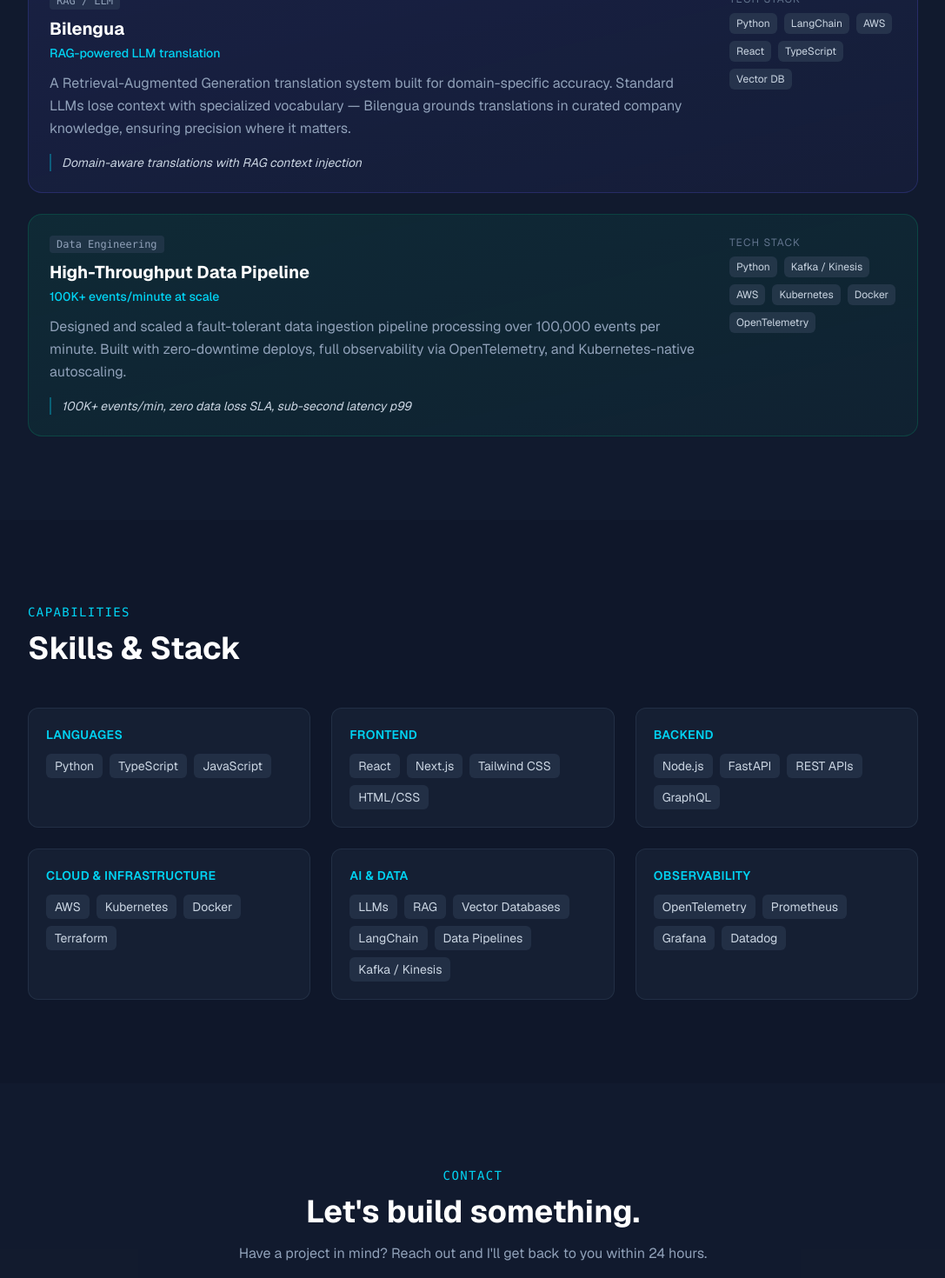
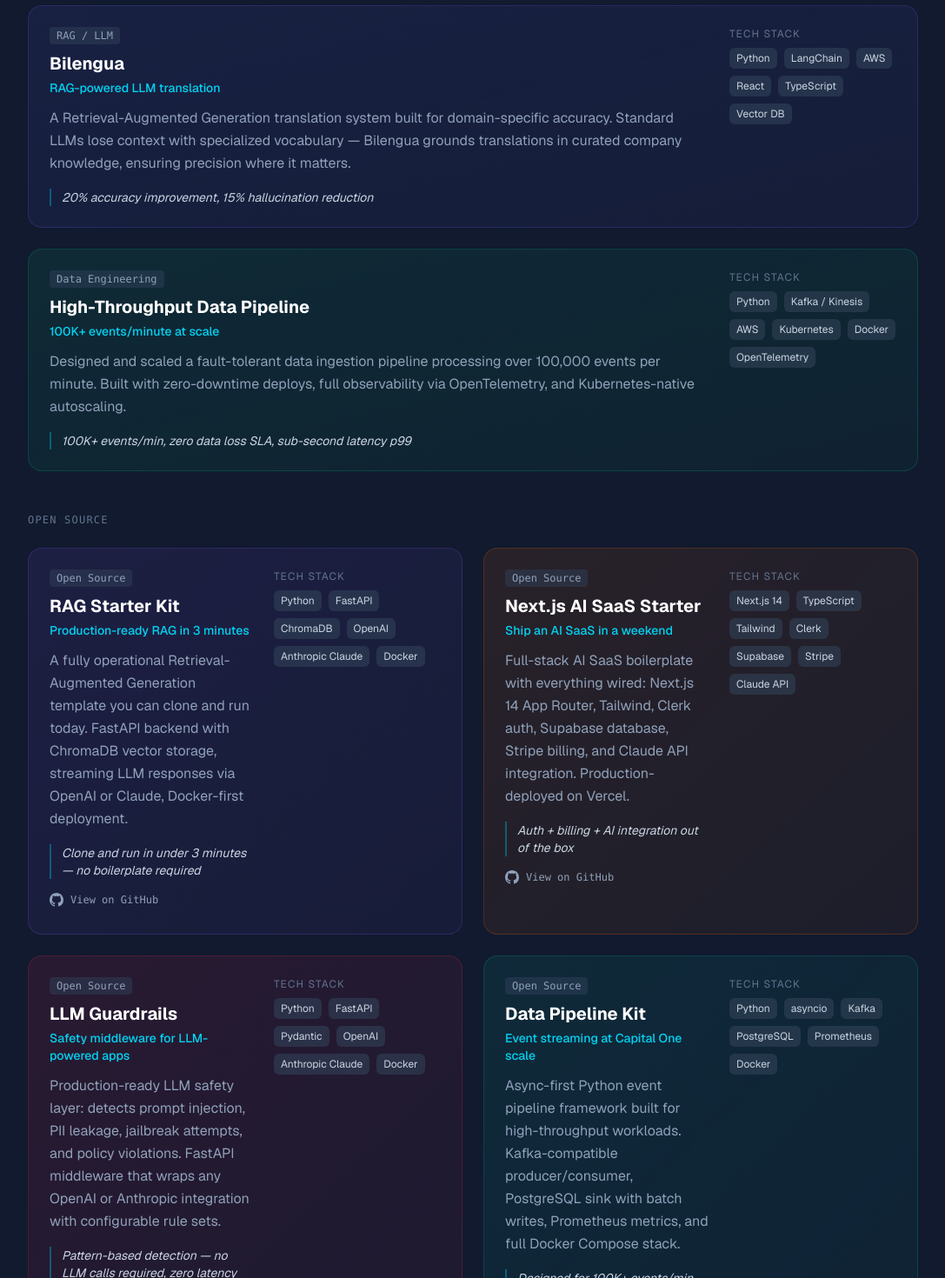
Before and after one commit to Conrady82/conradpreston-portfolio, a Next.js app: page / in a window 1280 px wide. Shown: the part 2120-3590 px from the top of the page at 87% size, without its empty margins (96-1183 px from the left). Built offline with nearby package versions, Linux system fonts and the light colour scheme.

Commit message:
feat: add open source projects section with GitHub links (rag-starter-kit, nextjs-ai-saas-starter, llm-guardrails, data-pipeline-kit)

```diff
--- a/components/Projects.tsx
+++ b/components/Projects.tsx
@@ -3,7 +3,7 @@
 import { useInView } from "framer-motion";
 import { useRef } from "react";
 
-const projects = [
+const workProjects = [
   {
     name: "Agent Assist",
     tagline: "AI-powered documentation search",
@@ -14,6 +14,7 @@
     color: "from-cyan-500/10 to-cyan-500/5",
     border: "border-cyan-500/20 hover:border-cyan-500/50",
     tag: "AI / NLP",
+    github: null,
   },
   {
     name: "Bilengua",
@@ -21,10 +22,11 @@
     description:
       "A Retrieval-Augmented Generation translation system built for domain-specific accuracy. Standard LLMs lose context with specialized vocabulary — Bilengua grounds translations in curated company knowledge, ensuring precision where it matters.",
     tech: ["Python", "LangChain", "AWS", "React", "TypeScript", "Vector DB"],
-    highlight: "Domain-aware translations with RAG context injection",
+    highlight: "20% accuracy improvement, 15% hallucination reduction",
     color: "from-indigo-500/10 to-indigo-500/5",
     border: "border-indigo-500/20 hover:border-indigo-500/50",
     tag: "RAG / LLM",
+    github: null,
   },
   {
     name: "High-Throughput Data Pipeline",
@@ -36,8 +38,125 @@
     color: "from-emerald-500/10 to-emerald-500/5",
     border: "border-emerald-500/20 hover:border-emerald-500/50",
     tag: "Data Engineering",
+    github: null,
   },
 ];
+
+const openSourceProjects = [
+  {
+    name: "RAG Starter Kit",
+    tagline: "Production-ready RAG in 3 minutes",
+    description:
+      "A fully operational Retrieval-Augmented Generation template you can clone and run today. FastAPI backend with ChromaDB vector storage, streaming LLM responses via OpenAI or Claude, Docker-first deployment.",
+    tech: ["Python", "FastAPI", "ChromaDB", "OpenAI", "Anthropic Claude", "Docker"],
+    highlight: "Clone and run in under 3 minutes — no boilerplate required",
+    color: "from-violet-500/10 to-violet-500/5",
+    border: "border-violet-500/20 hover:border-violet-500/50",
+    tag: "Open Source",
+    github: "https://github.com/Conrady82/rag-starter-kit",
+  },
+  {
+    name: "Next.js AI SaaS Starter",
+    tagline: "Ship an AI SaaS in a weekend",
+    description:
+      "Full-stack AI SaaS boilerplate with everything wired: Next.js 14 App Router, Tailwind, Clerk auth, Supabase database, Stripe billing, and Claude API integration. Production-deployed on Vercel.",
+    tech: ["Next.js 14", "TypeScript", "Tailwind", "Clerk", "Supabase", "Stripe", "Claude API"],
+    highlight: "Auth + billing + AI integration out of the box",
+    color: "from-orange-500/10 to-orange-500/5",
+    border: "border-orange-500/20 hover:border-orange-500/50",
+    tag: "Open Source",
+    github: "https://github.com/Conrady82/nextjs-ai-saas-starter",
+  },
+  {
+    name: "LLM Guardrails",
+    tagline: "Safety middleware for LLM-powered apps",
+    description:
+      "Production-ready LLM safety layer: detects prompt injection, PII leakage, jailbreak attempts, and policy violations. FastAPI middleware that wraps any OpenAI or Anthropic integration with configurable rule sets.",
+    tech: ["Python", "FastAPI", "Pydantic", "OpenAI", "Anthropic Claude", "Docker"],
+    highlight: "Pattern-based detection — no LLM calls required, zero latency overhead",
+    color: "from-rose-500/10 to-rose-500/5",
+    border: "border-rose-500/20 hover:border-rose-500/50",
+    tag: "Open Source",
+    github: "https://github.com/Conrady82/llm-guardrails",
+  },
+  {
+    name: "Data Pipeline Kit",
+    tagline: "Event streaming at Capital One scale",
+    description:
+      "Async-first Python event pipeline framework built for high-throughput workloads. Kafka-compatible producer/consumer, PostgreSQL sink with batch writes, Prometheus metrics, and full Docker Compose stack.",
+    tech: ["Python", "asyncio", "Kafka", "PostgreSQL", "Prometheus", "Docker"],
+    highlight: "Designed for 100K+ events/min — the same architecture behind my Capital One pipeline",
+    color: "from-teal-500/10 to-teal-500/5",
+    border: "border-teal-500/20 hover:border-teal-500/50",
+    tag: "Open Source",
+    github: "https://github.com/Conrady82/data-pipeline-kit",
+  },
+];
+
+type Project = {
+  name: string;
+  tagline: string;
+  description: string;
+  tech: string[];
+  highlight: string;
+  color: string;
+  border: string;
+  tag: string;
+  github: string | null;
+};
+
+function ProjectCard({ project, i, inView }: { project: Project; i: number; inView: boolean }) {
+  return (
+    <motion.div
+      initial={{ opacity: 0, y: 30 }}
+      animate={inView ? { opacity: 1, y: 0 } : {}}
+      transition={{ duration: 0.5, delay: i * 0.1 + 0.2 }}
+      className={`p-6 rounded-2xl bg-gradient-to-br ${project.color} border ${project.border} transition-all duration-300`}
+    >
+      <div className="flex flex-col md:flex-row md:items-start gap-6">
+        <div className="flex-1">
+          <div className="flex items-center gap-3 mb-2">
+            <span className="text-xs font-mono text-slate-400 bg-slate-700/50 px-2 py-0.5 rounded">
+              {project.tag}
+            </span>
+          </div>
+          <h3 className="text-xl font-bold text-white mb-1">{project.name}</h3>
+          <p className="text-cyan-400 text-sm font-medium mb-3">{project.tagline}</p>
+          <p className="text-slate-400 leading-relaxed mb-4">{project.description}</p>
+          <p className="text-slate-300 text-sm italic border-l-2 border-cyan-500/40 pl-3">
+            {project.highlight}
+          </p>
+          {project.github && (
+            <a
+              href={project.github}
+              target="_blank"
+              rel="noopener noreferrer"
+              className="inline-flex items-center gap-2 mt-4 text-xs font-mono text-slate-400 hover:text-white transition-colors"
+            >
+              <svg className="w-4 h-4" fill="currentColor" viewBox="0 0 24 24">
+                <path d="M12 0C5.37 0 0 5.37 0 12c0 5.31 3.435 9.795 8.205 11.385.6.105.825-.255.825-.57 0-.285-.015-1.23-.015-2.235-3.015.555-3.795-.735-4.035-1.41-.135-.345-.72-1.41-1.23-1.695-.42-.225-1.02-.78-.015-.795.945-.015 1.62.87 1.845 1.23 1.08 1.815 2.805 1.305 3.495.99.105-.78.42-1.305.765-1.605-2.67-.3-5.46-1.335-5.46-5.925 0-1.305.465-2.385 1.23-3.225-.12-.3-.54-1.53.12-3.18 0 0 1.005-.315 3.3 1.23.96-.27 1.98-.405 3-.405s2.04.135 3 .405c2.295-1.56 3.3-1.23 3.3-1.23.66 1.65.24 2.88.12 3.18.765.84 1.23 1.905 1.23 3.225 0 4.605-2.805 5.625-5.475 5.925.435.375.81 1.095.81 2.22 0 1.605-.015 2.895-.015 3.3 0 .315.225.69.825.57A12.02 12.02 0 0024 12c0-6.63-5.37-12-12-12z" />
+              </svg>
+              View on GitHub
+            </a>
+          )}
+        </div>
+        <div className="md:w-48 shrink-0">
+          <p className="text-xs text-slate-500 uppercase tracking-widest mb-2">Tech Stack</p>
+          <div className="flex flex-wrap gap-2">
+            {project.tech.map((t) => (
+              <span
+                key={t}
+                className="text-xs bg-slate-700/60 text-slate-300 px-2 py-1 rounded-md"
+              >
+                {t}
+              </span>
+            ))}
+          </div>
+        </div>
+      </div>
+    </motion.div>
+  );
+}
 
 export default function Projects() {
   const ref = useRef(null);
@@ -58,45 +177,24 @@
           </h2>
         </motion.div>
 
-        <div className="grid md:grid-cols-1 gap-6">
-          {projects.map((project, i) => (
-            <motion.div
-              key={project.name}
-              initial={{ opacity: 0, y: 30 }}
-              animate={inView ? { opacity: 1, y: 0 } : {}}
-              transition={{ duration: 0.5, delay: i * 0.1 + 0.2 }}
-              className={`p-6 rounded-2xl bg-gradient-to-br ${project.color} border ${project.border} transition-all duration-300`}
-            >
-              <div className="flex flex-col md:flex-row md:items-start gap-6">
-                <div className="flex-1">
-                  <div className="flex items-center gap-3 mb-2">
-                    <span className="text-xs font-mono text-slate-400 bg-slate-700/50 px-2 py-0.5 rounded">
-                      {project.tag}
-                    </span>
-                  </div>
-                  <h3 className="text-xl font-bold text-white mb-1">{project.name}</h3>
-                  <p className="text-cyan-400 text-sm font-medium mb-3">{project.tagline}</p>
-                  <p className="text-slate-400 leading-relaxed mb-4">{project.description}</p>
-                  <p className="text-slate-300 text-sm italic border-l-2 border-cyan-500/40 pl-3">
-                    {project.highlight}
-                  </p>
-                </div>
-                <div className="md:w-48 shrink-0">
-                  <p className="text-xs text-slate-500 uppercase tracking-widest mb-2">Tech Stack</p>
-                  <div className="flex flex-wrap gap-2">
-                    {project.tech.map((t) => (
-                      <span
-                        key={t}
-                        className="text-xs bg-slate-700/60 text-slate-300 px-2 py-1 rounded-md"
-                      >
-                        {t}
-                      </span>
-                    ))}
-                  </div>
-                </div>
-              </div>
-            </motion.div>
-          ))}
+        {/* Production Work */}
+        <div className="mb-12">
+          <p className="text-slate-500 font-mono text-xs uppercase tracking-widest mb-6">Production Work</p>
+          <div className="grid md:grid-cols-1 gap-6">
+            {workProjects.map((project, i) => (
+              <ProjectCard key={project.name} project={project} i={i} inView={inView} />
+            ))}
+          </div>
+        </div>
+
+        {/* Open Source */}
+        <div>
+          <p className="text-slate-500 font-mono text-xs uppercase tracking-widest mb-6">Open Source</p>
+          <div className="grid md:grid-cols-2 gap-6">
+            {openSourceProjects.map((project, i) => (
+              <ProjectCard key={project.name} project={project} i={i + workProjects.length} inView={inView} />
+            ))}
+          </div>
         </div>
       </div>
     </section>
```
